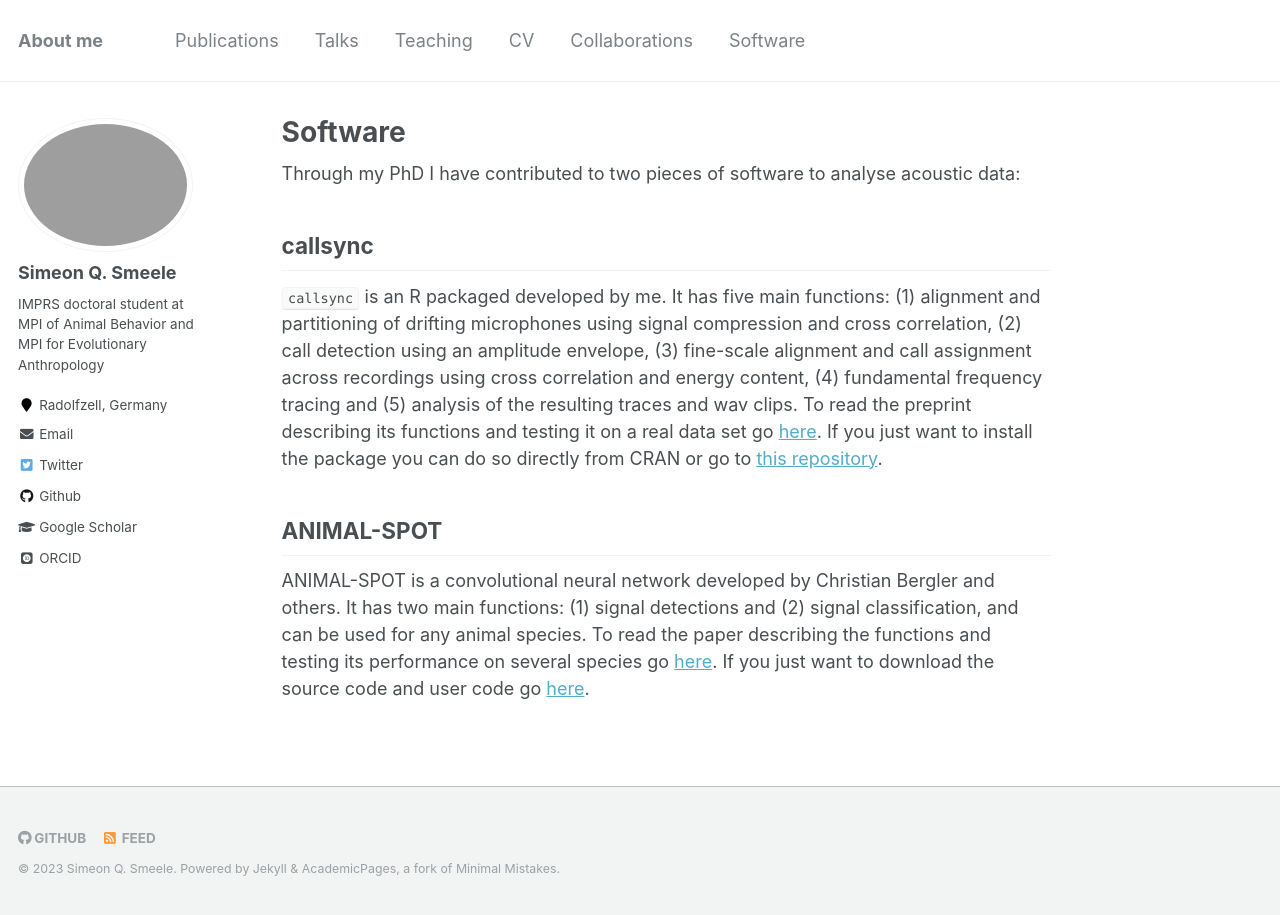
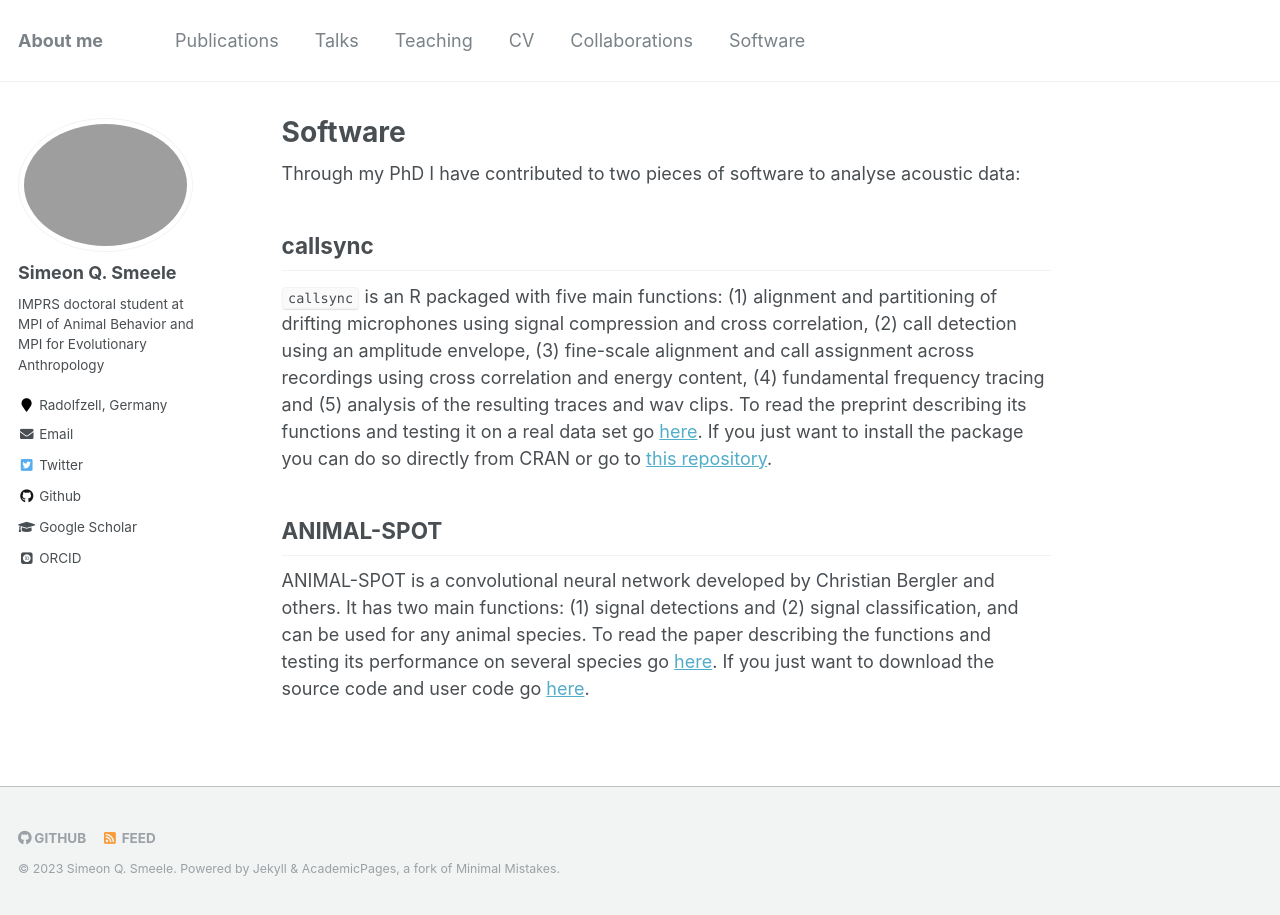
Before and after one commit to simeonqs/simeonqs.github.io, a Jekyll site: the page built from _pages/software.md, in a window 1280 px wide. Built offline with Jekyll 4.4.1, drawn with Linux system fonts in a browser that asks for light colours; some web fonts are replaced.

Commit message:
Update software.md
Minor edit.

```diff
--- a/_pages/software.md
+++ b/_pages/software.md
@@ -11,7 +11,7 @@ Through my PhD I have contributed to two pieces of software to analyse acoustic
 
 ## callsync
 
-`callsync` is an R packaged developed by me. It has five main functions: (1) alignment and partitioning of drifting microphones using signal compression and cross correlation, (2) call detection using an amplitude envelope, (3) fine-scale alignment and call assignment across recordings using cross correlation and energy content, (4) fundamental frequency tracing and (5) analysis of the resulting traces and wav clips. To read the preprint describing its functions and testing it on a real data set go [here](https://www.biorxiv.org/content/10.1101/2023.02.07.527470v1). If you just want to install the package you can do so directly from CRAN or go to [this repository](https://github.com/simeonqs/callsync).
+`callsync` is an R packaged with five main functions: (1) alignment and partitioning of drifting microphones using signal compression and cross correlation, (2) call detection using an amplitude envelope, (3) fine-scale alignment and call assignment across recordings using cross correlation and energy content, (4) fundamental frequency tracing and (5) analysis of the resulting traces and wav clips. To read the preprint describing its functions and testing it on a real data set go [here](https://www.biorxiv.org/content/10.1101/2023.02.07.527470v1). If you just want to install the package you can do so directly from CRAN or go to [this repository](https://github.com/simeonqs/callsync).
 
 ## ANIMAL-SPOT
 
```
